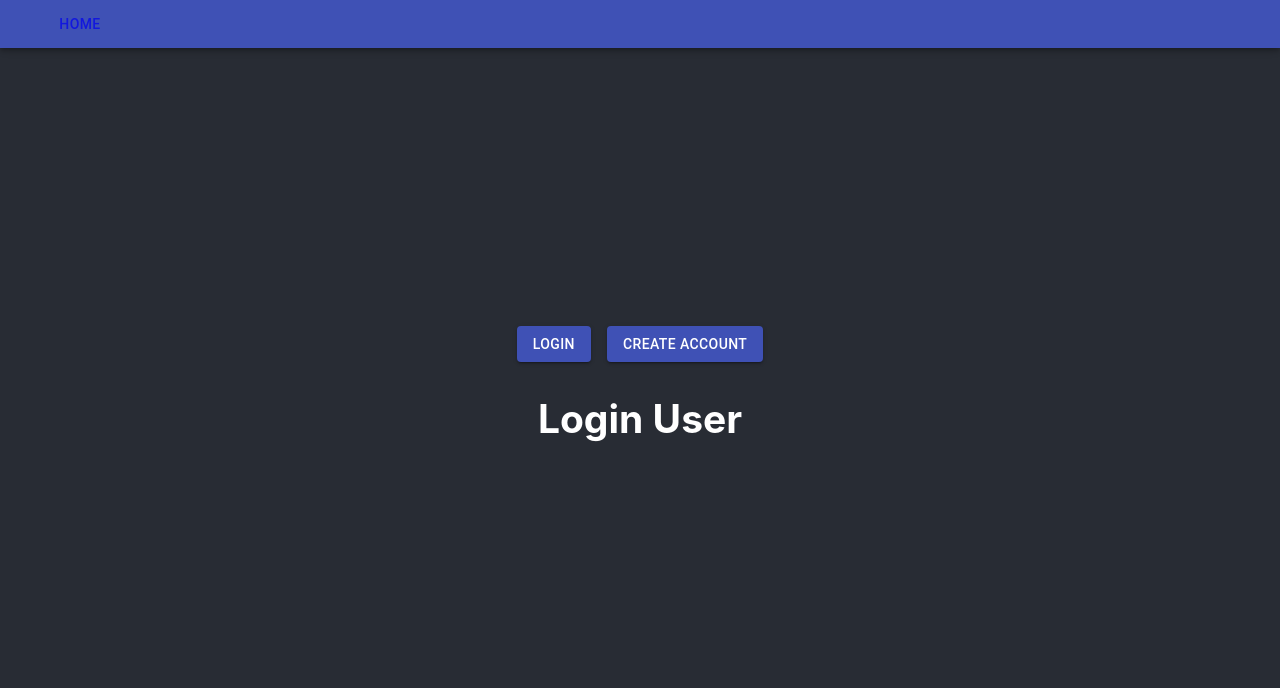
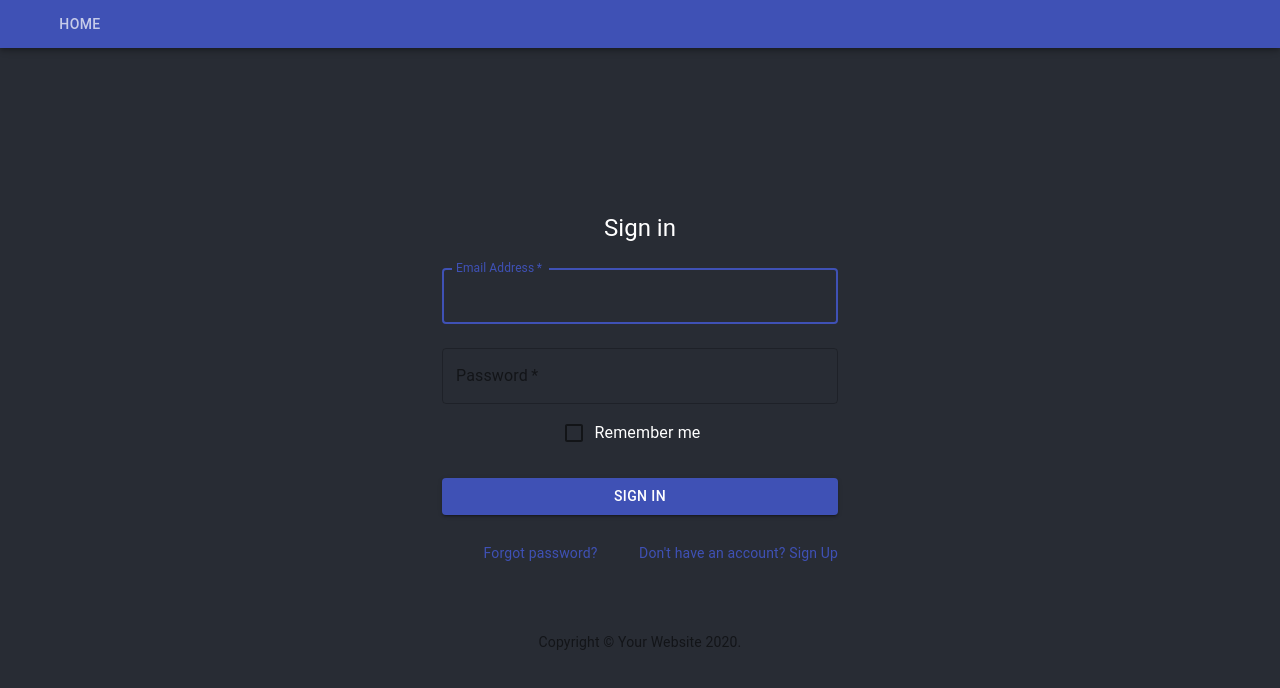
Before and after one commit to Scout2012/Music-Recommender, a React (Create React App) app in the folder music-frontend/: page /login in a window 1280 px wide. Shown: the top 688 px of the page. Built offline with nearby package versions, Linux system fonts and the light colour scheme.

Commit message:
using reducers to send user name and isLoggedIn

```diff
--- a/music-frontend/src/App.tsx
+++ b/music-frontend/src/App.tsx
@@ -1,46 +1,57 @@
-import React, { useState } from 'react';
+import React, { FunctionComponent, useReducer, useState } from 'react';
 import './App.css';
 import { BrowserRouter as Router, Route, Link } from 'react-router-dom';
 import { AppBar, Tabs, Tab } from '@material-ui/core';
 
-import { HorizOptionButton } from './components/MainOptions';
+import { LoginReducer } from './reducers/LoginReducer'
+
 import { UserContext } from './components/UserContext';
-
 import { Index } from './components/Index'
 import { LoginUser } from './components/LoginUser'
 import { CreateUser } from './components/CreateUser'
+import { IUser } from './interfaces/IUser';
 
-interface UserProps {
-  user: string,
+let buttonStyle = {
+  textDecoration: 'none',
+  color: 'white',
 }
 
-class App extends React.Component<UserProps, {user: ""}> {
-  render() {
+const App: FunctionComponent<{}> = () => {
+
+  // const [username, setUser] = useState(user);
+  const [{user, isLoggedIn}, dispatch] = useReducer(LoginReducer, {user: "", isLoggedIn: false})
+  let navBar;
+
+  if(user !== "") {
+    navBar = [
+      <Link to='/' style={buttonStyle}>
+        <Tab label="Home"/>
+      </Link>,
+      <Link to='/logout/' style={buttonStyle}>
+        <Tab label="Logout"/>
+      </Link>,
+      <Link to='/logout/' style={buttonStyle}>
+        <Tab label={user}/>
+      </Link>
+    ]
+  } else {
+    navBar = [
+      <Link to='/' style={buttonStyle}>
+        <Tab label="Home"/>
+      </Link>,
+    ]
+  }
+
   return (
     <div className="App">
       <header className="App-header">
         <Router>
           <AppBar>
             <Tabs>
-                <Link to='/' style={{ textDecoration: 'none' }}>
-                  <Tab label="Home"/>
-                </Link>
+              {navBar}
             </Tabs>
           </AppBar>
-              <HorizOptionButton options={[
-                {
-                  name: "Login",
-                  id: 0,
-                  route: "/login/",
-                },
-                {
-                  name: "Create Account",
-                  id: 1,
-                  route: "/create/",
-                },
-              ]}/>
-
-              <UserContext.Provider value={{user: this.props.user, changeUser: ()=> {}}}>
+          <UserContext.Provider value={{user, isLoggedIn, dispatch}}>
             <Route path="/" exact component = { Index }/>
             <Route path="/login/" component = { LoginUser }/>
             <Route path="/create/" component = { CreateUser }/>
@@ -50,6 +61,5 @@ class App extends React.Component<UserProps, {user: ""}> {
     </div>
   );
 }
-}
 
 export default App;
--- a/music-frontend/src/components/Index.tsx
+++ b/music-frontend/src/components/Index.tsx
@@ -1,14 +1,25 @@
-import React, { useContext } from 'react';
-import UserContext from './UserContext';
+import React, { FunctionComponent } from 'react';
+import { IUser } from '../interfaces/IUser';
+import HorizOptionButton from './MainOptions';
 
-export function Index() {
-
-    const {user} = useContext(UserContext);
+export const Index : FunctionComponent<IUser> = () => {
 
     return (
         <div>
             <h2>Index</h2>
-            <div>{user}</div>
+
+            <HorizOptionButton options={[
+                {
+                    name: "Login",
+                    id: 0,
+                    route: "/login/",
+                },
+                {
+                    name: "Create Account",
+                    id: 1,
+                    route: "/create/",
+                },
+            ]}/>
         </div>
     )
 }
--- a/music-frontend/src/components/LoginUser.tsx
+++ b/music-frontend/src/components/LoginUser.tsx
@@ -1,8 +1,116 @@
-import React from 'react';
+import React, { useContext } from 'react';
+import Button from '@material-ui/core/Button';
+import CssBaseline from '@material-ui/core/CssBaseline';
+import TextField from '@material-ui/core/TextField';
+import FormControlLabel from '@material-ui/core/FormControlLabel';
+import Checkbox from '@material-ui/core/Checkbox';
+import Link from '@material-ui/core/Link';
+import Grid from '@material-ui/core/Grid';
+import Box from '@material-ui/core/Box';
+import Typography from '@material-ui/core/Typography';
+import { makeStyles } from '@material-ui/core/styles';
+import Container from '@material-ui/core/Container';
+import { UserContext } from './UserContext';
 
-export function LoginUser() {
-
-    return <h2>Login User</h2>
+function Copyright() {
+  return (
+    <Typography variant="body2" color="textSecondary" align="center">
+      {'Copyright © '}
+      <Link color="inherit" href="https://material-ui.com/">
+        Your Website
+      </Link>{' '}
+      {new Date().getFullYear()}
+      {'.'}
+    </Typography>
+  );
 }
 
-export default LoginUser;
+const useStyles = makeStyles((theme) => ({
+  paper: {
+    marginTop: theme.spacing(8),
+    display: 'flex',
+    flexDirection: 'column',
+    alignItems: 'center',
+  },
+  avatar: {
+    margin: theme.spacing(1),
+    backgroundColor: theme.palette.secondary.main,
+  },
+  form: {
+    width: '100%', // Fix IE 11 issue.
+    marginTop: theme.spacing(1),
+  },
+  submit: {
+    margin: theme.spacing(3, 0, 2),
+  },
+}));
+
+export const LoginUser = () => {
+
+  const {user, isLoggedIn, dispatch} = useContext(UserContext);
+  const classes = useStyles();
+
+  return (
+    <Container component="main" maxWidth="xs">
+      <CssBaseline />
+      <div className={classes.paper}>
+        <Typography component="h1" variant="h5">
+          Sign in
+        </Typography>
+        <form className={classes.form} noValidate>
+          <TextField
+            variant="outlined"
+            margin="normal"
+            required
+            fullWidth
+            id="email"
+            label="Email Address"
+            name="email"
+            autoComplete="email"
+            autoFocus
+          />
+          <TextField
+            variant="outlined"
+            margin="normal"
+            required
+            fullWidth
+            name="password"
+            label="Password"
+            type="password"
+            id="password"
+            autoComplete="current-password"
+          />
+          <FormControlLabel
+            control={<Checkbox value="remember" color="primary" />}
+            label="Remember me"
+          />
+          <Button
+            type="submit"
+            fullWidth
+            variant="contained"
+            color="primary"
+            className={classes.submit}
+            onClick={() => { dispatch({type: 'login'}) }}
+          >
+            Sign In
+          </Button>
+          <Grid container>
+            <Grid item xs>
+              <Link href="#" variant="body2">
+                Forgot password?
+              </Link>
+            </Grid>
+            <Grid item>
+              <Link href="#" variant="body2">
+                {"Don't have an account? Sign Up"}
+              </Link>
+            </Grid>
+          </Grid>
+        </form>
+      </div>
+      <Box mt={8}>
+        <Copyright />
+      </Box>
+    </Container>
+  );
+}
--- a/music-frontend/src/components/UserContext.tsx
+++ b/music-frontend/src/components/UserContext.tsx
@@ -1,8 +1,10 @@
-import { createContext } from 'react';
+import { createContext, Dispatch, ReducerAction } from 'react';
+import { IUser } from '../interfaces/IUser'
 
-export const UserContext = createContext({
+let context: IUser = {
     user: "",
-    changeUser: () => {},
-});
+    isLoggedIn: false,
+    dispatch: (A: any): void => { }
+}
 
-export default UserContext;
+export const UserContext = createContext<IUser>(context);
--- a/music-frontend/src/index.tsx
+++ b/music-frontend/src/index.tsx
@@ -6,7 +6,7 @@ import reportWebVitals from './reportWebVitals';
 
 ReactDOM.render(
   <React.StrictMode>
-    <App key={1} user={""}/>
+    <App/>
   </React.StrictMode>,
   document.getElementById('root')
 );
--- /dev/null
+++ b/music-frontend/src/interfaces/ILoginReducer.ts
@@ -0,0 +1,4 @@
+export interface ILoginReducer {
+    type: string,
+    payload: string,
+}
--- /dev/null
+++ b/music-frontend/src/interfaces/IUser.ts
@@ -0,0 +1,7 @@
+import { Dispatch, ReducerAction } from "react";
+
+export interface IUser {
+    user: string,
+    isLoggedIn: boolean,
+    dispatch: Dispatch<ReducerAction<any>>
+}
--- /dev/null
+++ b/music-frontend/src/reducers/LoginReducer.ts
@@ -0,0 +1,14 @@
+import { ILoginReducer } from "../interfaces/ILoginReducer";
+
+export const LoginReducer = (state: any, action: any) => {
+    switch (action.type) {
+        case 'login':
+            return {
+                ...state,
+                user: "jacob",
+                isLoggedIn: true,
+            }
+        default:
+            break;
+    }
+}
```
Lines whose indentation alone changed are shown as unchanged.
